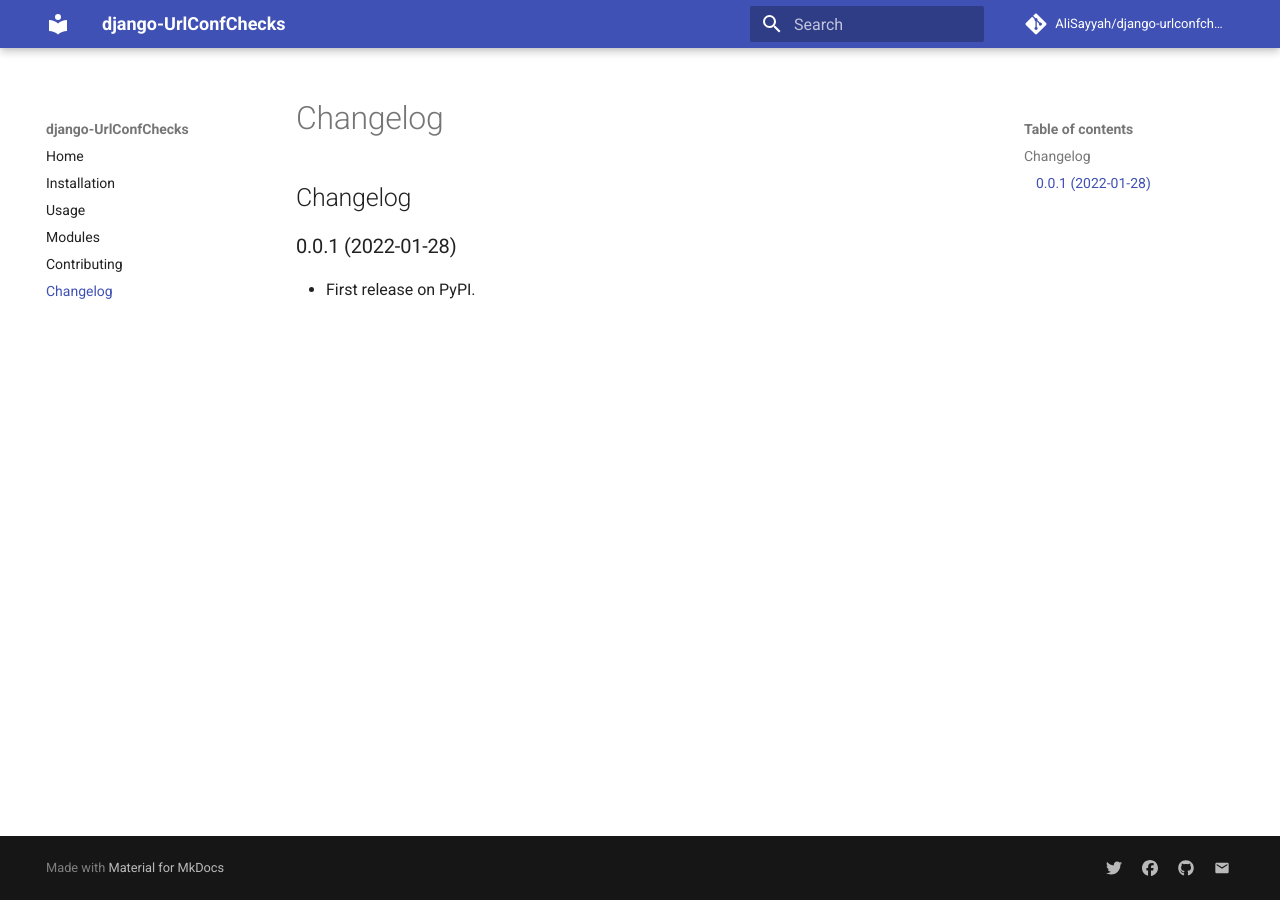
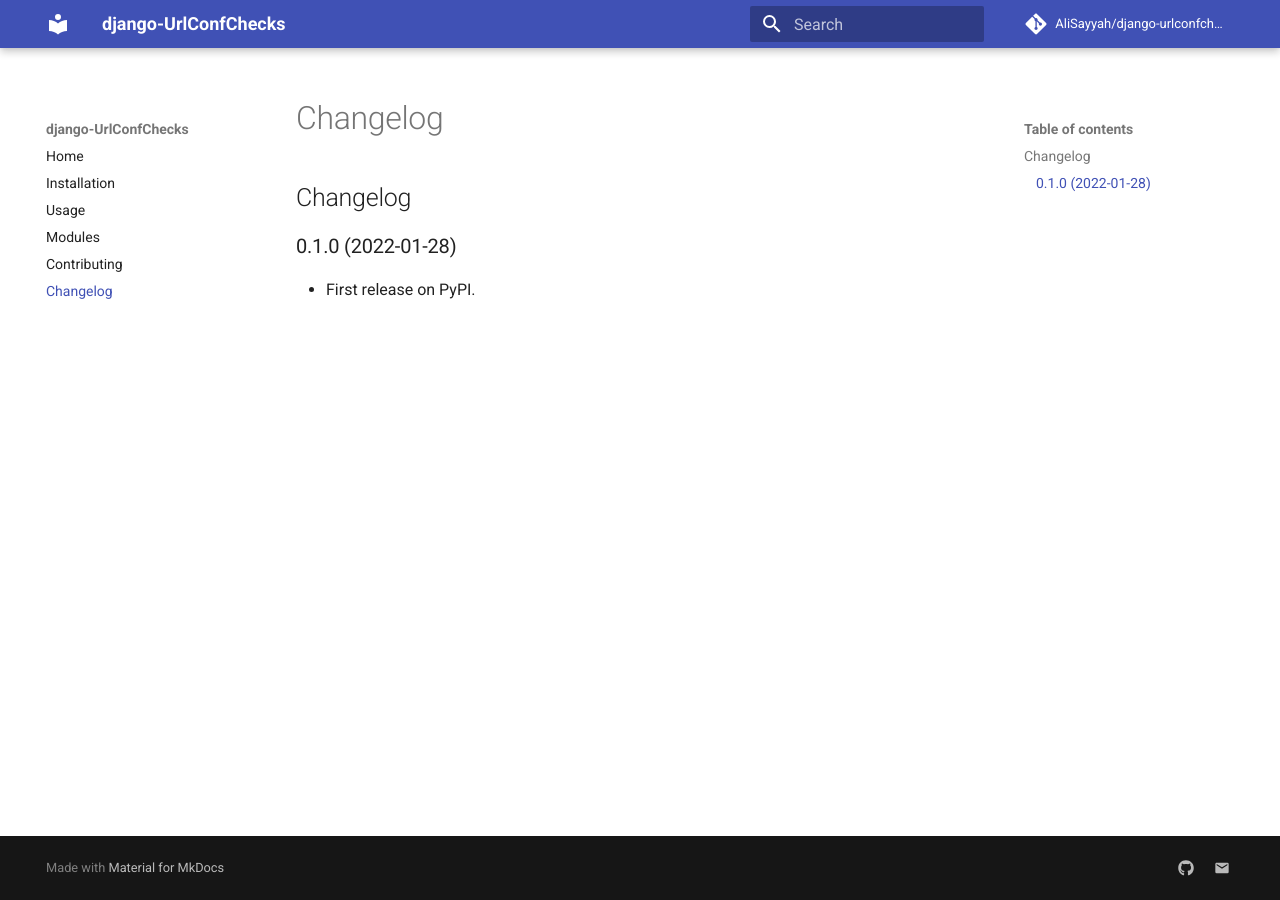
Before and after one commit to AliSayyah/django-urlconfchecks, an MkDocs documentation site: the page built from docs/changelog.md, in a window 1280 px wide. Built offline with MkDocs 1.6.1 and Material for MkDocs 9.7.7, drawn with Linux system fonts in a browser that asks for light colours; comment, search, counter and statistics services are not loaded.

```diff
--- a/CHANGELOG.md
+++ b/CHANGELOG.md
@@ -1,5 +1,5 @@
 # Changelog
 
-## 0.0.1 (2022-01-28)
 
+## 0.1.0 (2022-01-28)
 * First release on PyPI.
--- a/mkdocs.yml
+++ b/mkdocs.yml
@@ -54,14 +54,6 @@ plugins:
         - django-urlconfchecks
 extra:
   social:
-    - icon: fontawesome/brands/twitter
-      # replace with your own tweet link below
-      link: https://github.com/waynerv/cookiecutter-pypackage
-      name: Tweet
-    - icon: fontawesome/brands/facebook
-      # replace with your own facebook link below
-      link: https://github.com/waynerv/cookiecutter-pypackage
-      name: Facebook
     - icon: fontawesome/brands/github
       link: https://github.com/AliSayyah/django-urlconfchecks
       name: Github
```
